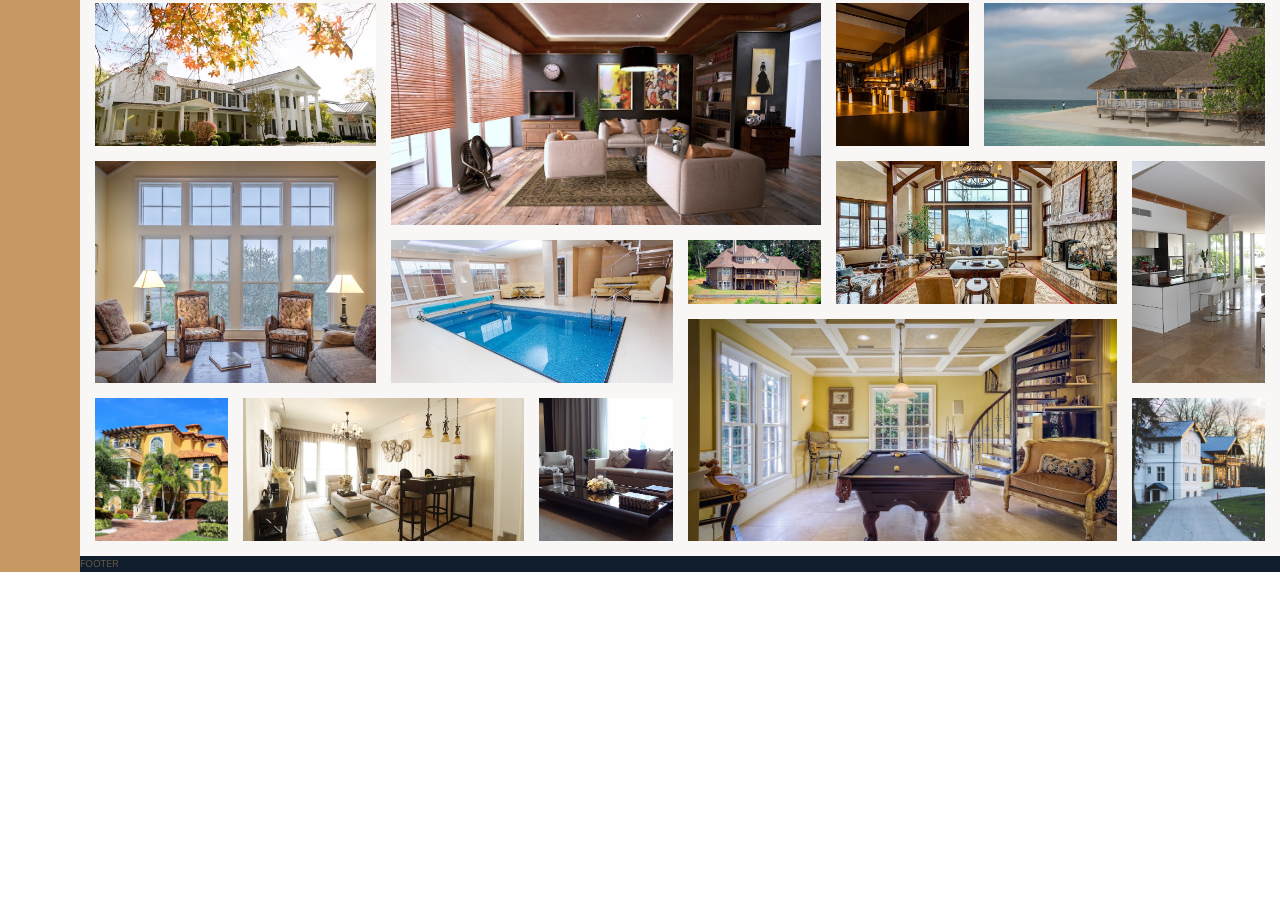
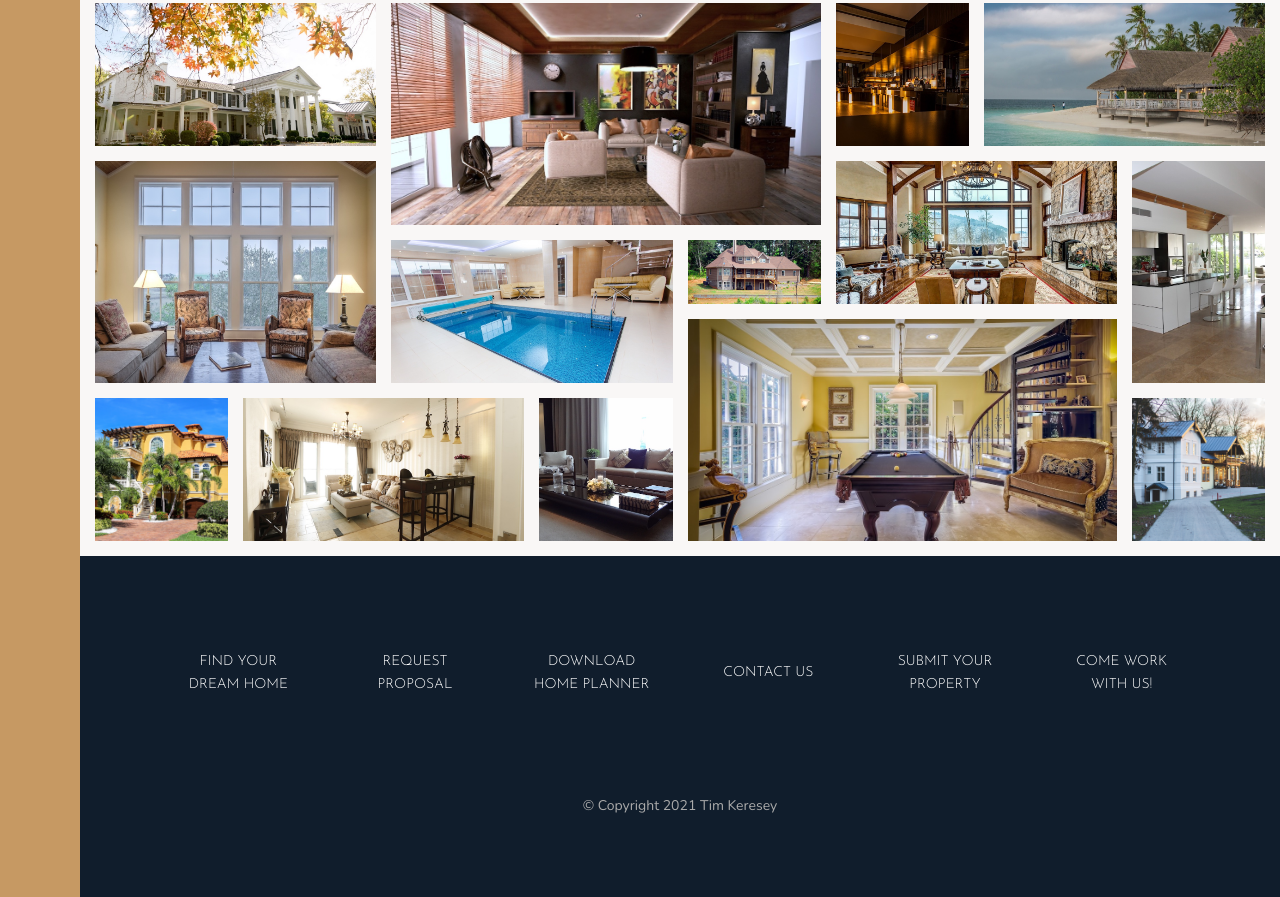
Before and after one commit to timkeresey/Nexter, a website: page starter/index.html in a window 1280 px wide. Shown: the part 3084-3981 px from the top of the page. Before the commit the page ends 3656 px from the top, so only its background shows below. Drawn offline with nearby package versions, Linux system fonts and the light colour scheme.

Commit message:
style footer

```diff
--- a/starter/index.html
+++ b/starter/index.html
@@ -349,7 +349,15 @@
        </section>
 
        <footer class="footer">
-           FOOTER
+           <ul class="nav">
+               <li class="nav__item"><a href="#" class="nav__link">Find your dream home</a></li>
+               <li class="nav__item"><a href="#" class="nav__link">Request proposal</a></li>
+               <li class="nav__item"><a href="#" class="nav__link">Download home planner</a></li>
+               <li class="nav__item"><a href="#" class="nav__link">Contact us</a></li>
+               <li class="nav__item"><a href="#" class="nav__link">Submit your property</a></li>
+               <li class="nav__item"><a href="#" class="nav__link">Come work with us!</a></li>
+           </ul>
+           <p class="copyright">&copy; Copyright 2021 Tim Keresey</p>
        </footer>
     </body>
 </html>
--- a/starter/sass/_footer.scss
+++ b/starter/sass/_footer.scss
@@ -1,4 +1,39 @@
 .footer {
     background-color: $color-secondary;
     grid-column: full-start / full-end;
+    padding: 8rem;
 }
+
+.nav {
+    list-style: none;
+    display: grid;
+    grid-template-columns: repeat(auto-fit, minmax(15rem, 1fr));
+    grid-gap: 2rem;
+    align-items: center;
+
+    &__link:link,
+    &__link:visited {
+        font-size: 1.4rem;
+        color: #fff;
+        text-decoration: none;
+        font-family: $font-display;
+        text-transform: uppercase;
+        text-align: center;
+        padding: 1.5rem;
+        display: block;
+        transition: all .2s;
+    }
+
+    &__link:hover,
+    &__link:active {
+        background-color: rgba(#fff, .05);
+        transform: translateY(-3px);
+    }
+}
+
+.copyright {
+    font-size: 1.4rem;
+    color: $color-grey-light-2;
+    margin-top: 6em;
+    text-align: center;
+}
```
Also changed, not shown: starter/css/style.css.
